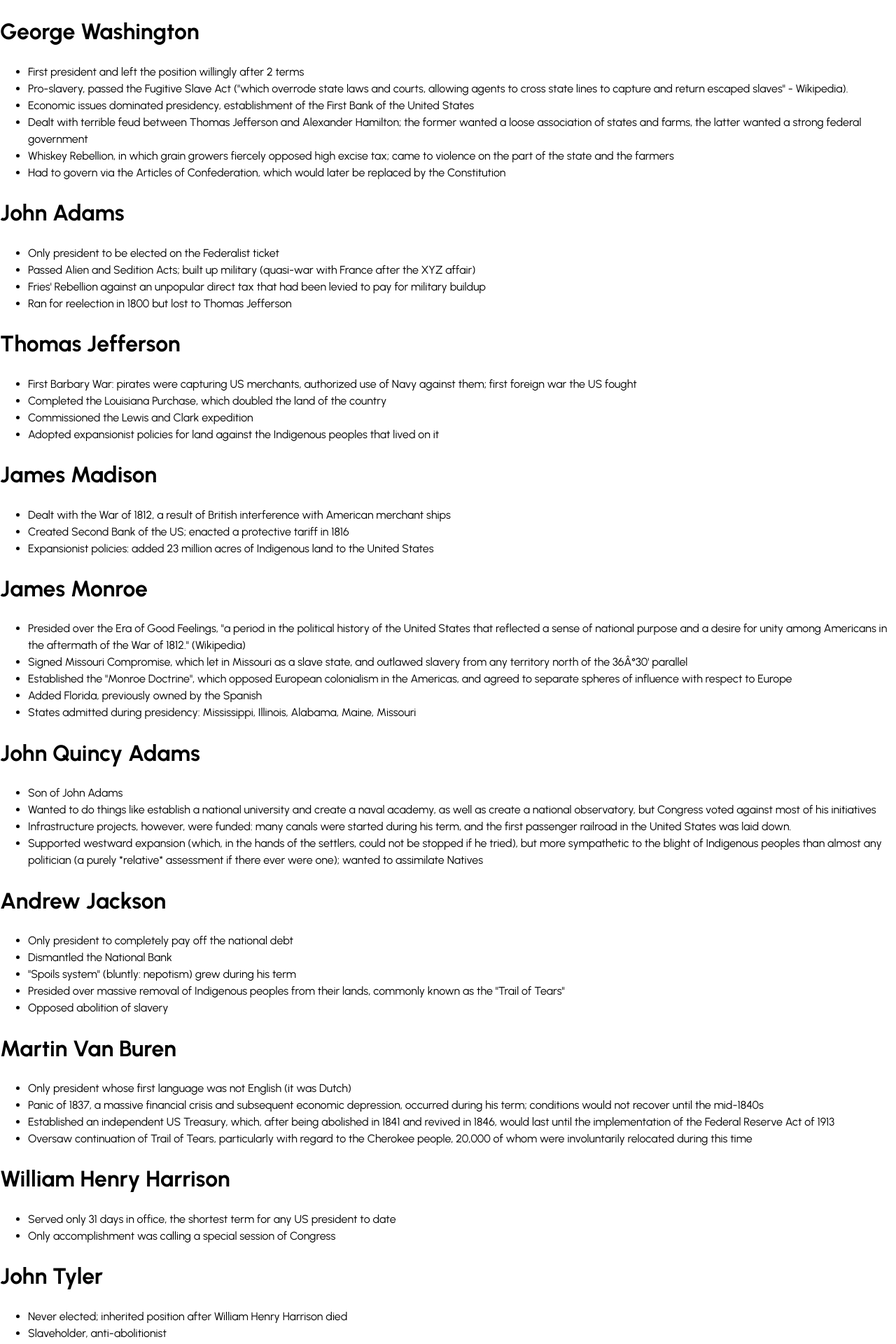
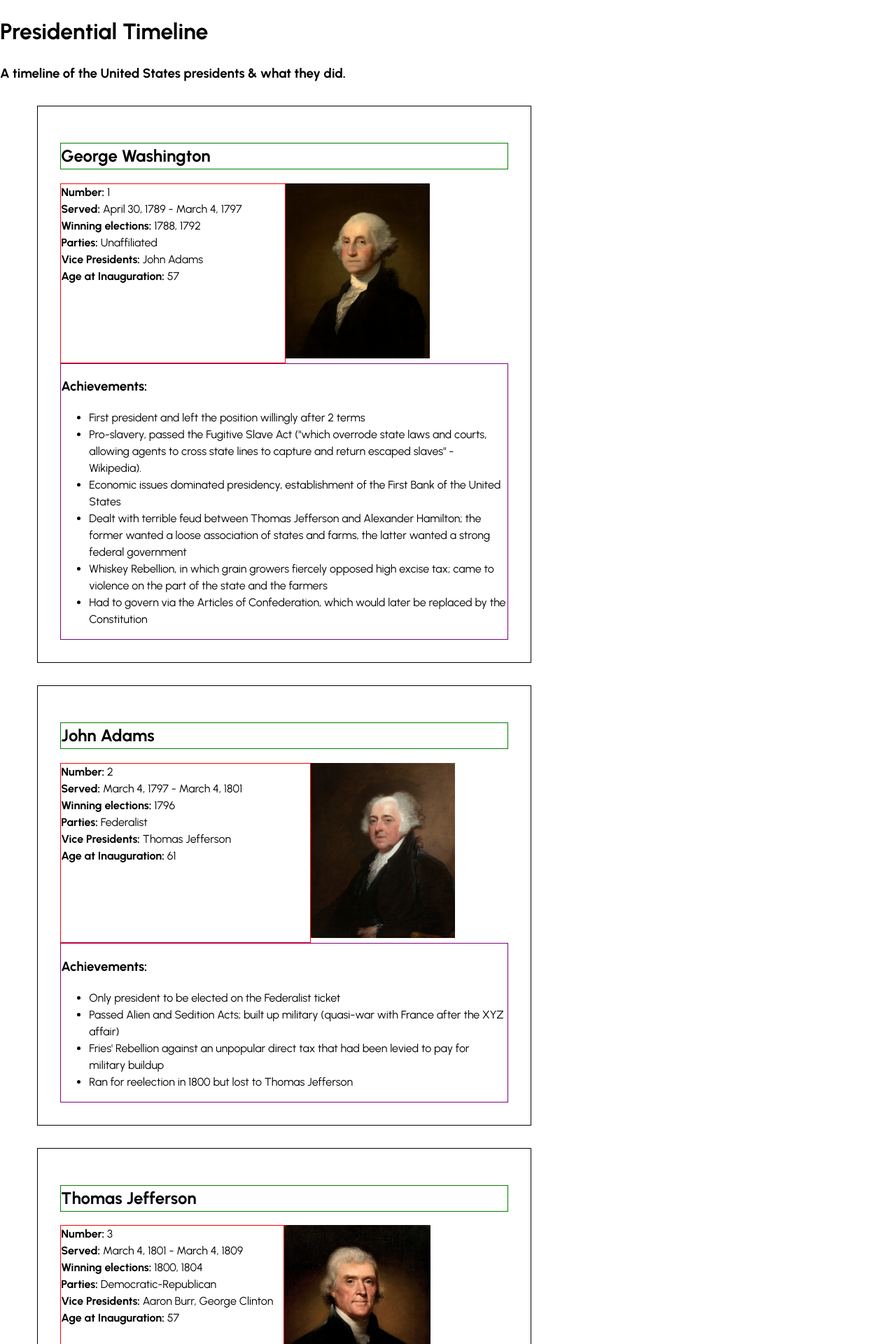
Before and after one commit to kbdonnally/presidents, a Jekyll site: the page built from index.html, in a window 1280 px wide. Shown: the top 1920 px of the page at 70% size. Built offline with Jekyll 4.4.1, drawn with Linux system fonts in a browser that asks for light colours; some of the changed text lies outside the part shown.

Commit message:
Mess around with formatting timeline entries

```diff
--- a/assets/css/_scss/_pages/_timeline.scss
+++ b/assets/css/_scss/_pages/_timeline.scss
@@ -1 +1,85 @@
 // president timeline CSS
+
+.pres-timeline__title {
+
+}
+
+.pres-timeline__subtitle {
+
+}
+
+section.pres-timeline-entry-wrapper {
+	position: relative;
+	display: grid;
+	grid-template-areas: 'name 	  name     name'
+						 'metadata metadata image'
+						 'achieve achieve achieve';
+	width: 50vw;
+	margin: 2rem 4.167%;
+	padding: 2rem;
+	border: 1px solid black;
+}
+
+.pres-timeline__name {
+	grid-area: name;
+	border: 1px solid green;
+}
+
+.pres-timeline__metadata {
+	grid-area: metadata;
+	border: 1px solid red;
+	span {
+		font-weight: bold;
+	}
+}
+
+.pres-metadata__number {
+
+}
+
+.pres-metadata__served {
+
+}
+
+.pres-metadata__elections {
+
+}
+
+.pres-metadata__party {
+
+}
+
+.pres-metadata__vps {
+
+}
+
+.pres-metadata__age {
+
+}
+
+.pres-metadata__img-wrapper {
+	grid-area: image;
+	border: 1px solid yellow;
+}
+
+.pres-metadata__img {
+	max-height: 250px;
+}
+
+.pres-tl-achievements-wrapper {
+	grid-area: achieve;
+	border: 1px solid purple;
+
+}
+
+.pres-tl__achievements-title {
+
+}
+
+.pres-tl__achievement-list {
+
+}
+
+.pres-achievements__item {
+
+}
--- a/index.html
+++ b/index.html
@@ -4,13 +4,56 @@
 
 {% assign presidents = site.data.presidents %}
 
+<h1 class="pres-timeline__title">Presidential Timeline</h1>
+<h3 class="pres-timeline__subtitle">A timeline of the United States presidents &amp; what they did.</h3>
 
 {% for prez in presidents %}
-<h1 class="pres-timeline__name">{{ prez.name }}</h1>
+<section class="pres-timeline-entry-wrapper">
+	<h1 class="pres-timeline__name">{{ prez.name }}</h1>
+	<div class="pres-timeline__metadata">
+		<div class="pres-metadata__number"><span>Number:</span> {{ prez.number}}</div>
+		<div class="pres-metadata__served"><span>Served:</span> {{ prez.served_from}} - {{ prez.served_until}}</div>
+		<div class="pres-metadata__elections"><span>Winning elections:</span>
+			{% for e in prez.winning_elections %}
+			{% if forloop.last %}
+			{{e}}
+			{% else %}
+			{{e}},
+			{% endif %}
+			{% endfor%}
+		</div>
+		<div class="pres-metadata__party"><span>Parties:</span>
+			{% for p in prez.parties %}
+			{% if forloop.last %}
+			{{p}}
+			{% else %}
+			{{p}},
+			{% endif %}
+			{% endfor%}
+		</div>
+		<div class="pres-metadata__vps"><span>Vice Presidents:</span>
+			{% for vp in prez.vps %}
+			{% if forloop.last %}
+			{{vp}}
+			{% else %}
+			{{vp}},
+			{% endif %}
+			{% endfor%}
+		</div>
+		<div class="pres-metadata__age"><span>Age at Inauguration:</span> {{prez.age}}</div>
+	</div>
 
-<ul class="pres-timeline__achievements">
-	{% for item in prez.achievements%}
-	<li class="pres-achievements__item">{{ item }}</li>
-	{% endfor %}
-</ul>
+	<div class="pres-img-wrapper">
+		<img class="pres-metadata__img" alt="{{ prez.name }} portrait" src="assets/img/{{prez.img}}">
+	</div>
+
+	<section class="pres-tl-achievements-wrapper">
+		<h3 class="pres-tl__achievements-title">Achievements:</h3>
+		<ul class="pres-tl__achievement-list">
+			{% for item in prez.achievements%}
+			<li class="pres-achievements__item">{{ item }}</li>
+			{% endfor %}
+		</ul>
+	</section>
+</section>
 {% endfor %}
```
Also changed, not shown: 1 other file.
